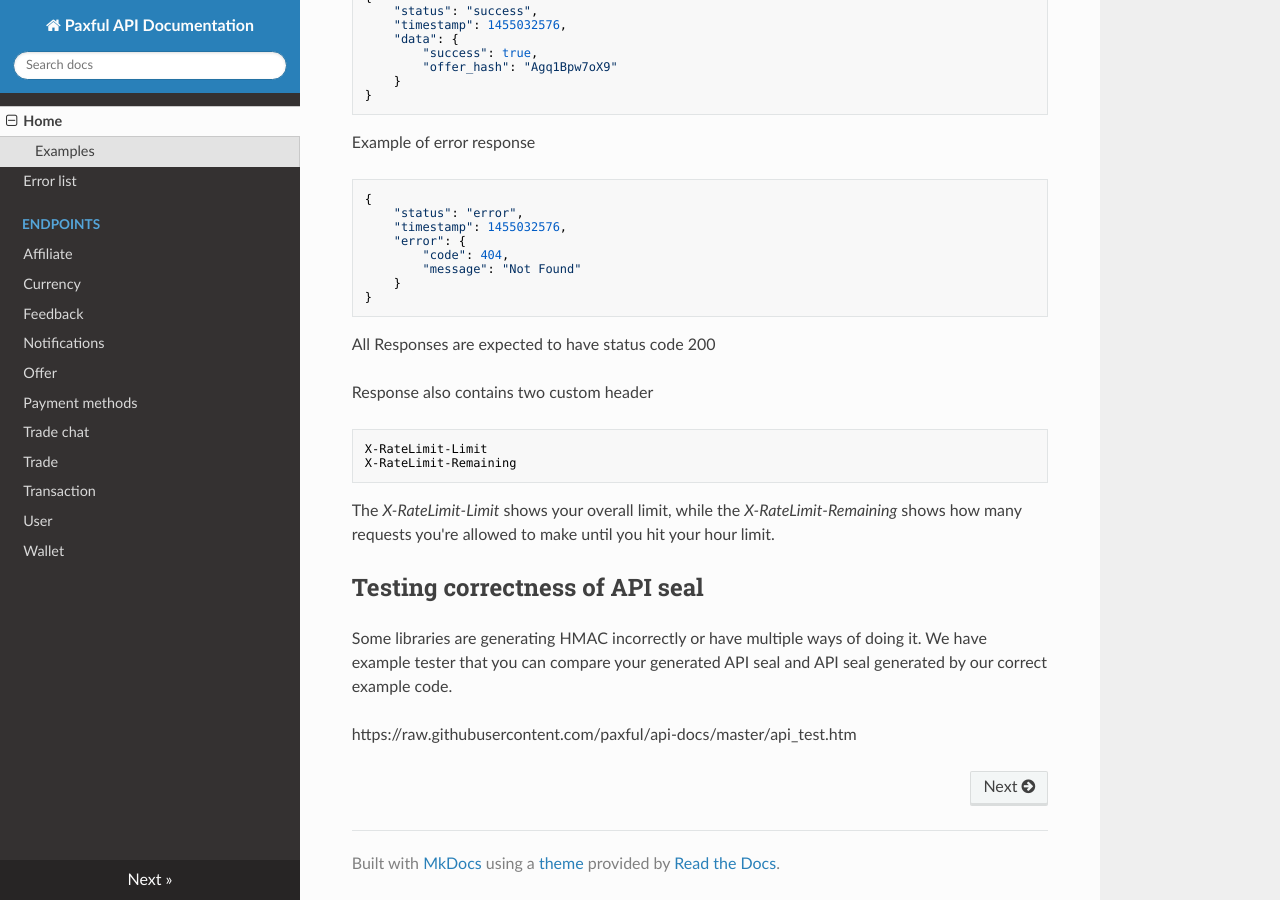
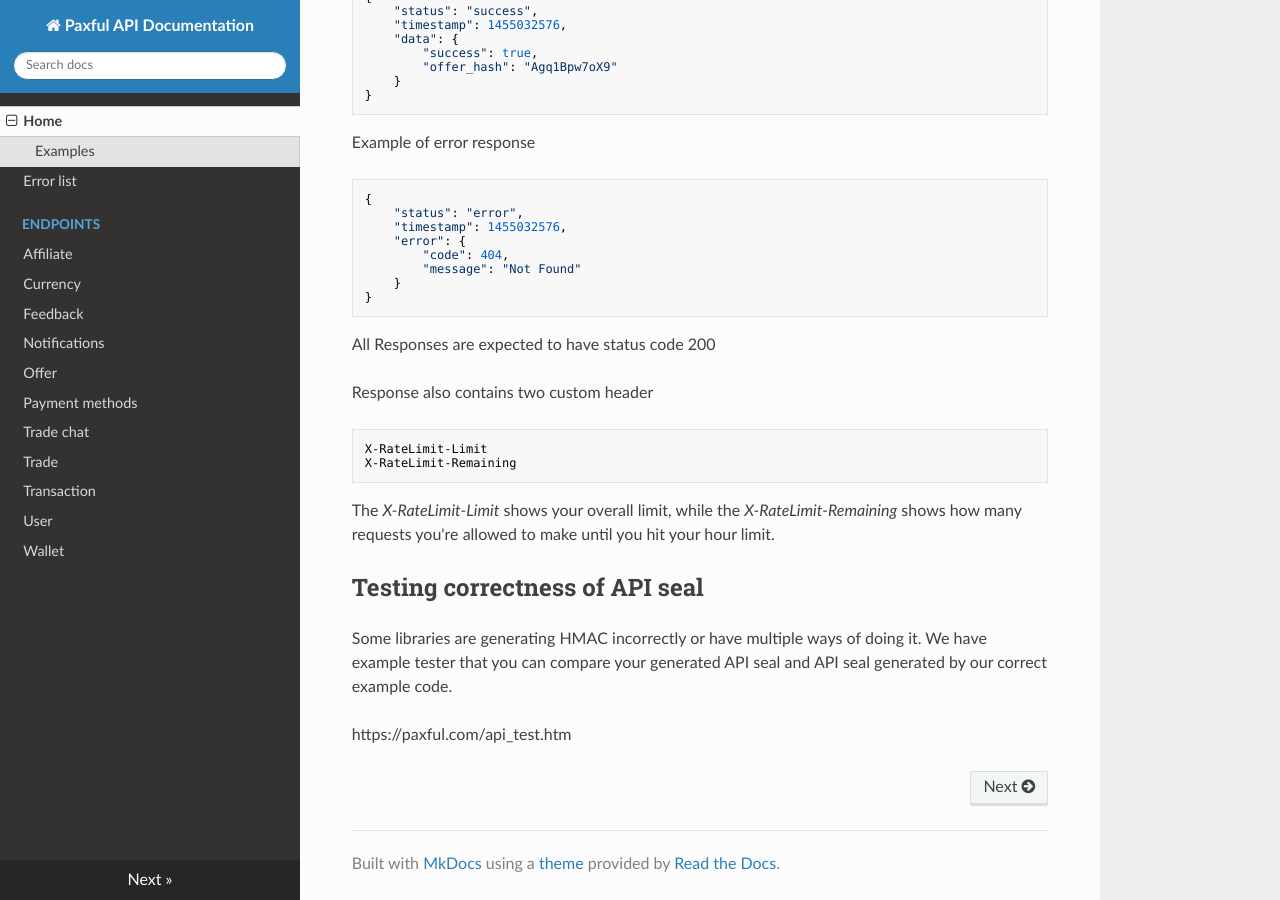
Before and after one commit to paxful/api-docs, an MkDocs documentation site: the page built from docs/index.md, in a window 1280 px wide and 900 px high, scrolled down 4775 px. Built offline with MkDocs 1.6.1, drawn with Linux system fonts in a browser that asks for light colours; nearby versions of some CDN libraries; part of the change alters nothing that is shown.

Commit message:
changed link to api_test.html

```diff
--- a/docs/index.md
+++ b/docs/index.md
@@ -323,4 +323,4 @@ The _X-RateLimit-Limit_ shows your overall limit, while the _X-RateLimit-Remaini
 
 Some libraries are generating HMAC incorrectly or have multiple ways of doing it. We have example tester that you can compare your generated API seal and API seal generated by our correct example code.
 
-https://raw.githubusercontent.com/paxful/api-docs/master/api_test.htm
+https://paxful.com/api_test.htm
```
